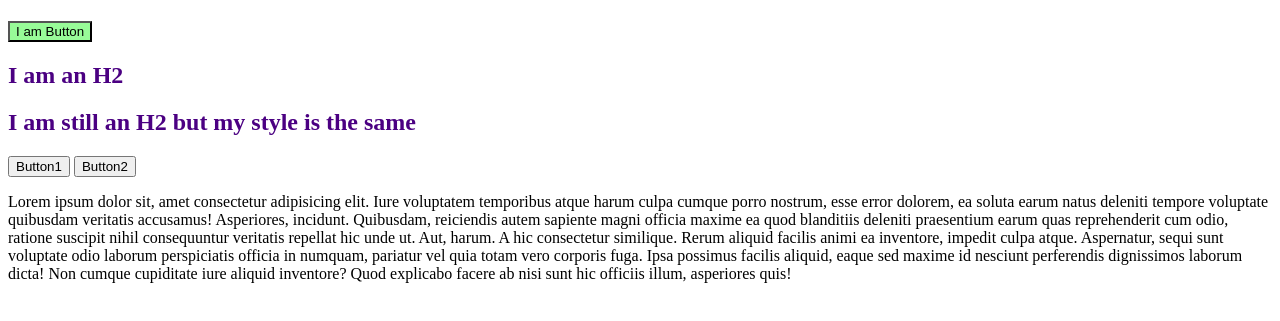
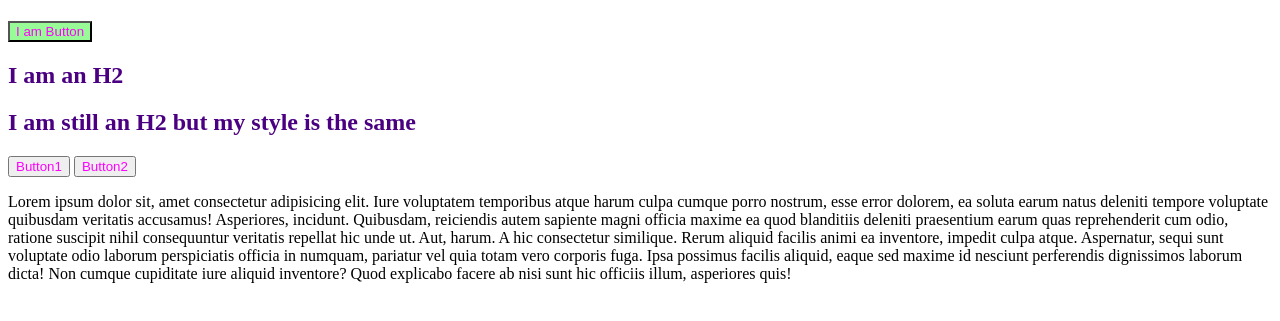
Before and after one commit to lukas-cowell/learn_css_intro, a plain HTML site: page index.html in a window 1280 px wide. Shown: the part 59-380 px from the top of the page. Drawn offline with Linux system fonts and the light colour scheme.

Commit message:
chore(button color): make text of buttons magenta

```diff
--- a/app.css
+++ b/app.css
@@ -1,3 +1,7 @@
 h2 {
     color: indigo;
 }
+
+button {
+    color: magenta;
+}
```
